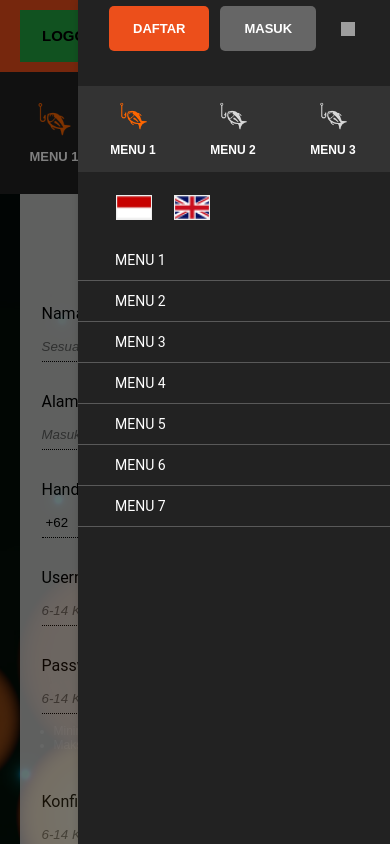
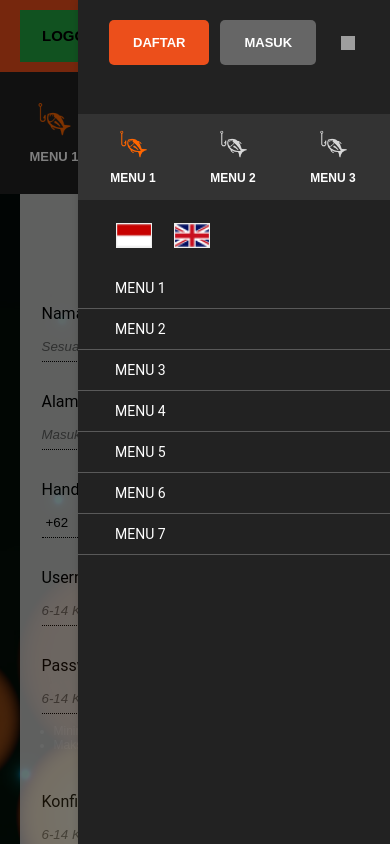
Before and after one commit to Muqorrobin22/Freelance-Project-Fwd-dev, a Next.js app: page / in a window 390 px wide. Both pictures are taken after a click on the picture 361 px from the left and 35 px from the top of the page. Shown: the top 844 px of the page. Built offline with nearby package versions, Linux system fonts and the light colour scheme; grey boxes are pictures that could not be loaded.

Commit message:
add the margin top on navigation button in hamburger menu

```diff
--- a/styles/NavbarMobile.module.scss
+++ b/styles/NavbarMobile.module.scss
@@ -15,7 +15,7 @@
   .wrap {
     display: flex;
     align-items: center;
-    margin: 2.1rem 1.5rem;
+    margin: 3.5rem 1.5rem;
     justify-content: space-between;
     .buttonWrap {
       .button {
```
